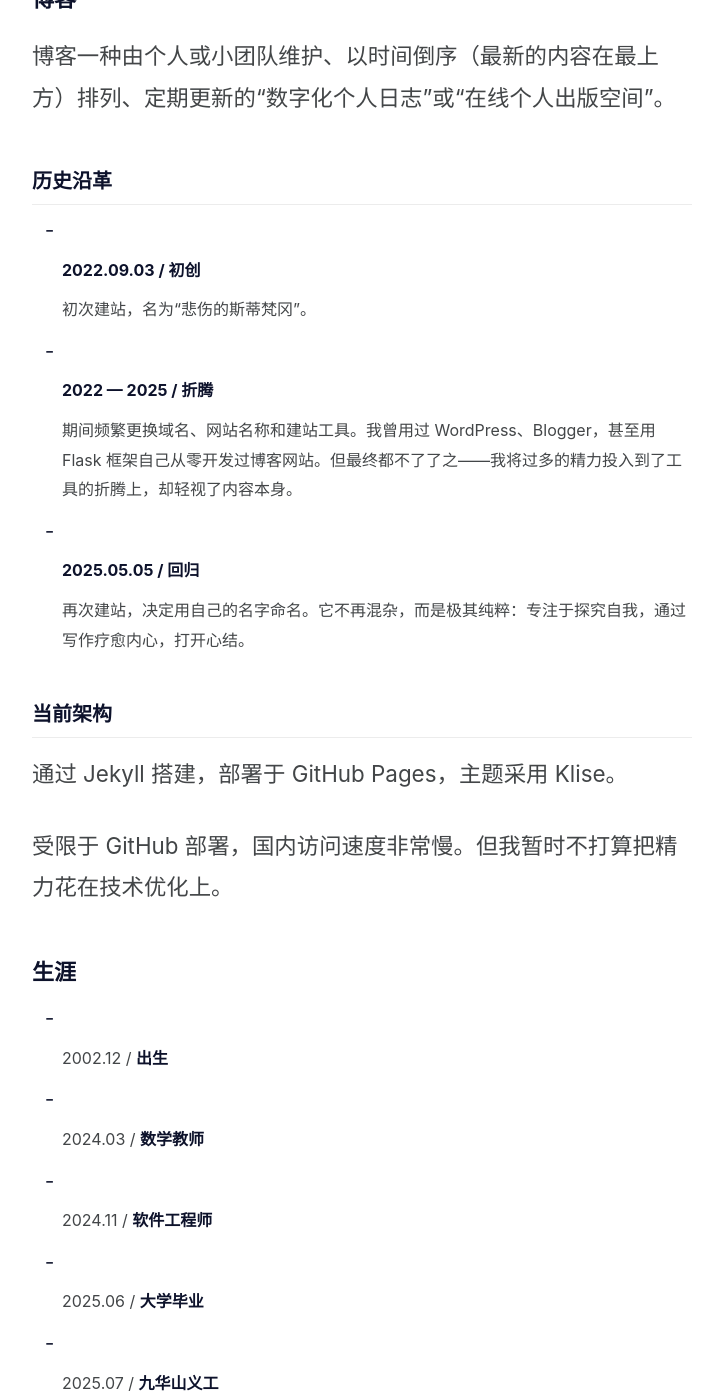
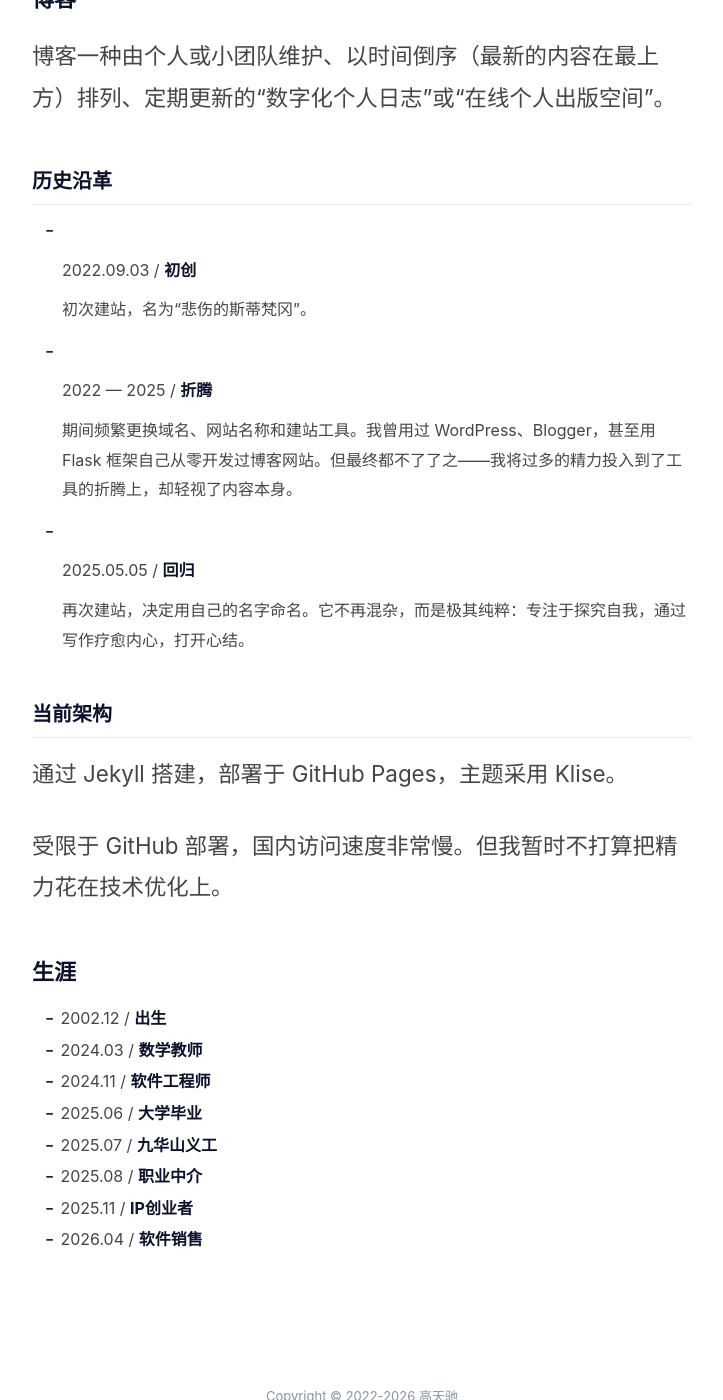
Before and after one commit to gaotianchi/gaotianchi.github.io, a Jekyll site: the page built from about.md, in a window 1280 px wide and 1400 px high, scrolled down 1058 px. Shown: the whole window, without its empty margins (278-1001 px from the left). Built offline with Jekyll 4.4.1, drawn with Linux system fonts in a browser that asks for light colours.

Commit message:
update about.md

```diff
--- a/about.md
+++ b/about.md
@@ -33,15 +33,15 @@
 
 ### 历史沿革
 
-- **2022.09.03 / 初创**
+- 2022.09.03 / **初创**
 
 	初次建站，名为“悲伤的斯蒂梵冈”。
 
-- **2022 — 2025 / 折腾**
+- 2022 — 2025 / **折腾**
 
 	期间频繁更换域名、网站名称和建站工具。我曾用过 WordPress、Blogger，甚至用 Flask 框架自己从零开发过博客网站。但最终都不了了之——我将过多的精力投入到了工具的折腾上，却轻视了内容本身。
 
-- **2025.05.05 / 回归**
+- 2025.05.05 / **回归**
 
 	再次建站，决定用自己的名字命名。它不再混杂，而是极其纯粹：专注于探究自我，通过写作疗愈内心，打开心结。
 
```
Also changed, not shown: other parts of about.md (+1 -8 lines).
